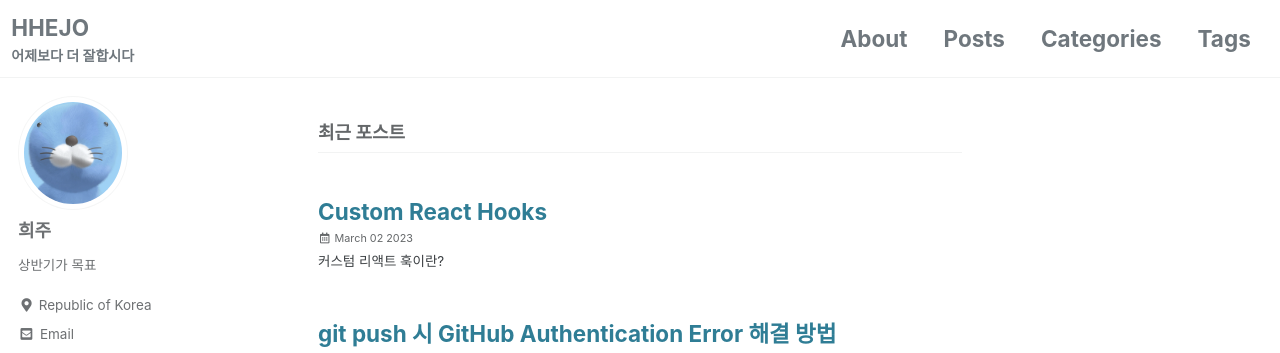
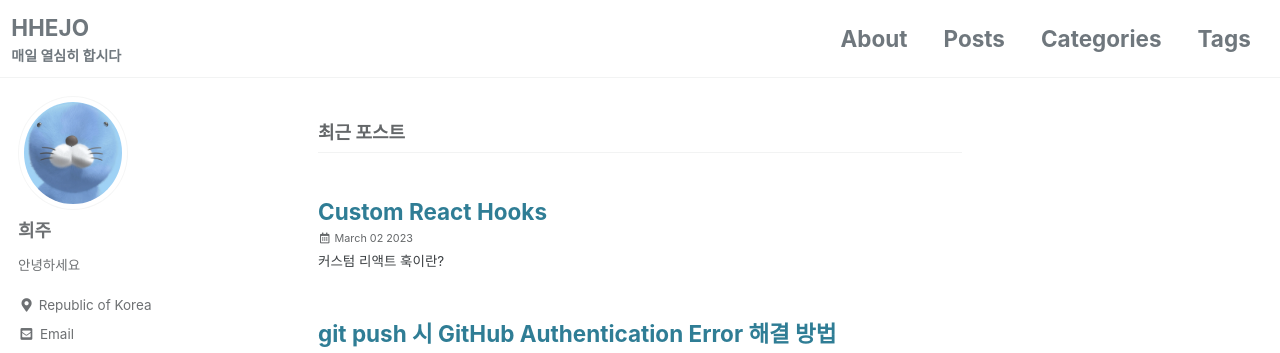
Before and after one commit to hhejo/hhejo-github-io-backup, a Jekyll site: the page built from index.html, in a window 1280 px wide and 900 px high. Shown: the top 353 px of the window. Built offline with Jekyll 4.4.1, drawn with Linux system fonts in a browser that asks for light colours; cached includes are drawn as plain includes; the list of posts is cut into pages by our own code.

Commit message:
_config.yml update

```diff
--- a/_config.yml
+++ b/_config.yml
@@ -18,7 +18,7 @@ minimal_mistakes_skin    : "default" # "air", "aqua", "contrast", "dark", "dirt"
 locale                   : "ko-KR"
 title                    : "HHEJO"
 title_separator          : "-"
-subtitle                 : "어제보다 더 잘합시다"
+subtitle                 : "매일 열심히 합시다"
 name                     : "희주"
 description              : "열심히 코딩하고 기록합시다"
 url                      : "https://hhejo.github.io"
@@ -106,7 +106,7 @@ analytics:
 author:
   name             : "희주"
   avatar           : "/assets/images/bio-photo.jpeg"
-  bio              : "상반기가 목표"
+  bio              : "안녕하세요"
   location         : "Republic of Korea"
   # email            : "litsmainjof@gmail.com"
   links:
```
